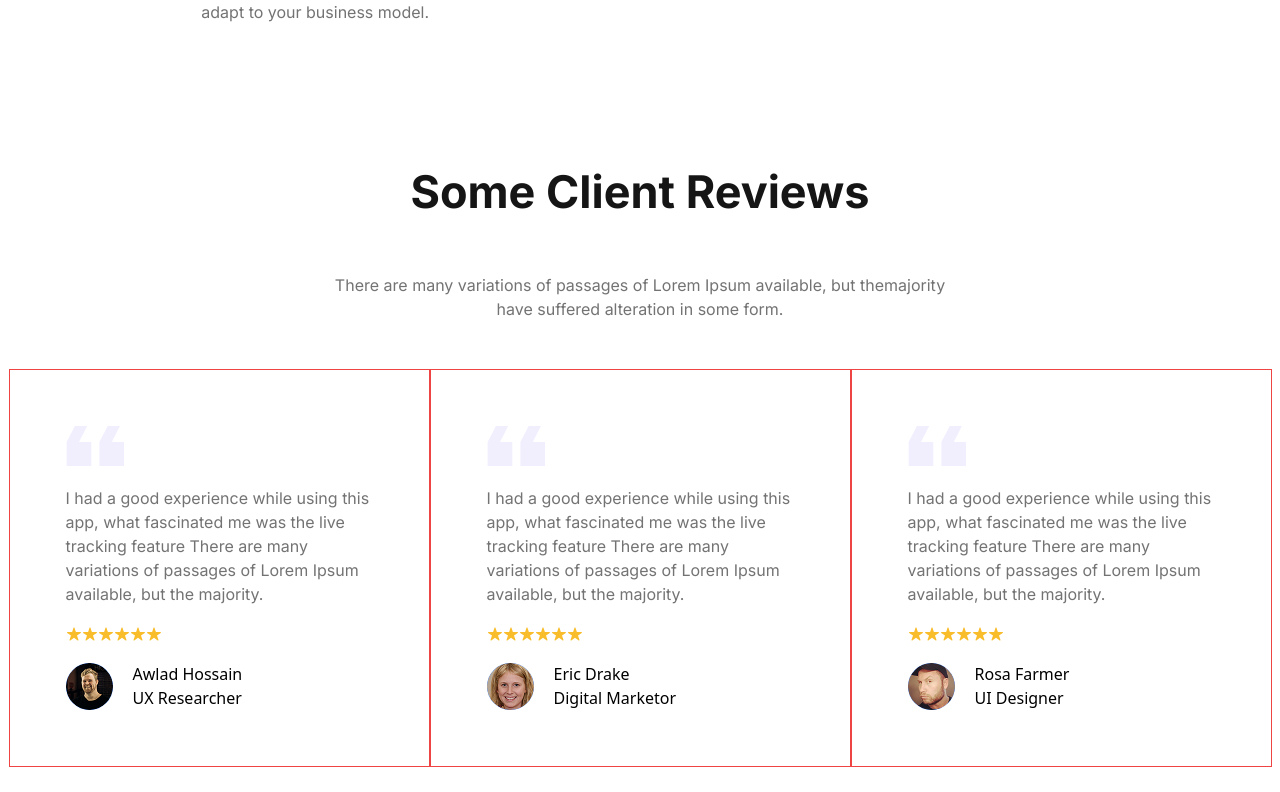
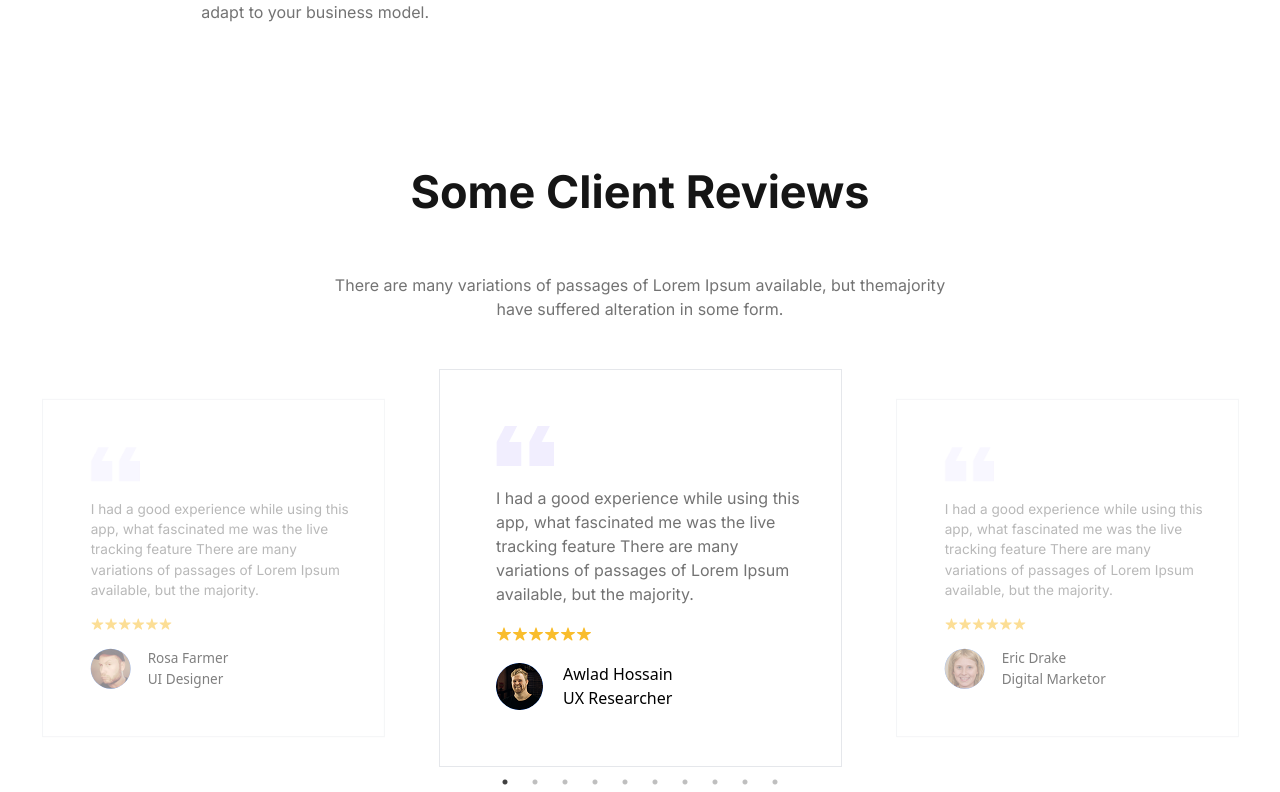
Before and after one commit to bijoysahadev/Agenc_, a React (Vite) app: page / in a window 1280 px wide. Shown: the part 6318-7110 px from the top of the page. Before the commit the page ends 7085 px from the top, so only its background shows below. Built offline with nearby package versions, Linux system fonts and the light colour scheme.

Commit message:
feat:client layout done !

```diff
--- a/package.json
+++ b/package.json
@@ -12,7 +12,9 @@
   "dependencies": {
     "react": "^19.2.8",
     "react-dom": "^19.2.8",
-    "react-icons": "^5.7.0"
+    "react-icons": "^5.7.0",
+    "react-slick": "^0.31.0",
+    "slick-carousel": "^1.8.1"
   },
   "devDependencies": {
     "@types/react": "^19.2.18",
--- a/src/Componets/ClientCard.jsx
+++ b/src/Componets/ClientCard.jsx
@@ -4,7 +4,7 @@ import { IoIosStar } from 'react-icons/io'
 import ClientICon from '../assets/clienticon.png'
 const ClientCard = ({className,tittle,icon,text1,text2}) => {
   return (
-       <div className='border border-red-500   py-14 px-14 flex flex-col  items-start justify-center gap-y-5 ' >
+       <div className='border hover:shadow-[0_10px_25px_-5px_rgba(99,102,241,0.25)] py-14 px-14 flex flex-col  items-start justify-center gap-y-5 ' >
         <div>
           <Image src={ClientICon} />
         </div>
--- a/src/Layouts/Client.jsx
+++ b/src/Layouts/Client.jsx
@@ -4,24 +4,83 @@ import Flex from '../Componets/Flex'
 import Heading from '../Componets/Heading'
 import SubHeading from '../Componets/SubHeading'
 import Image from '../Componets/Image'
-
+import Slider from "react-slick";
+import ReactSlick from "react-slick";
 import { IoIosStar } from "react-icons/io";
 import ClientIcon1 from '../assets/clientIcon1.png'
 import ClientIcon2 from '../assets/clientIcon2.png'
 import ClientIcon3 from '../assets/clientIcon3.png'
 import ClientCard from '../Componets/ClientCard'
+import "slick-carousel/slick/slick.css";
+import "slick-carousel/slick/slick-theme.css";
 const Client = () => {
+  const Slider = ReactSlick.default || ReactSlick;
+var settings = {
+  dots: true,
+  arrows: false,
+  infinite: true,
+  speed: 500,
+  slidesToShow: 3,        // Show 3 review cards in a row
+  slidesToScroll: 1,
+  centerMode: true,       // Center active item
+  centerPadding: "0px",   // Remove large padding
+  responsive: [
+    {
+      breakpoint: 1024,
+      settings: {
+        slidesToShow: 1,
+        centerPadding: "60px",
+      }
+    }
+  ]
+};
   return (
   <section>
     <Container>
       <Heading tittle={`Some Client Reviews`} />
       <SubHeading  className={`text-center mx-auto w-[620px] text-secondary font-normal py-12`}  text={`There are many variations of passages of Lorem Ipsum available, but themajority  have suffered alteration in some form.`}/>
     <Flex className={`items-center justify-center`} >
-     <ClientCard text1={`Awlad Hossain`}  text2={`UX Researcher`}  tittle={`I had a good experience while using this app, what fascinated me was the live tracking feature There are many variations of passages of Lorem Ipsum available, but the majority.`} icon={ClientIcon1} />
-     <ClientCard text1={'Eric Drake'}  text2={`Digital Marketor`}  tittle={`I had a good experience while using this app, what fascinated me was the live tracking feature There are many variations of passages of Lorem Ipsum available, but the majority.`} icon={ClientIcon2} />
-     <ClientCard text1={`Rosa Farmer`}  text2={`UI Designer`}  tittle={`I had a good experience while using this app, what fascinated me was the live tracking feature There are many variations of passages of Lorem Ipsum available, but the majority.`} icon={ClientIcon3} />
+
     </Flex>
     </Container>
+     <Slider {...settings}>
+
+
+
+
+
+  <div className='px-3' >
+ <ClientCard text1={`Awlad Hossain`}  text2={`UX Researcher`}  tittle={`I had a good experience while using this app, what fascinated me was the live tracking feature There are many variations of passages of Lorem Ipsum available, but the majority.`} icon={ClientIcon1} />
+  </div>
+     <div className='px-3' >
+ <ClientCard text1={'Eric Drake'}  text2={`Digital Marketor`}  tittle={`I had a good experience while using this app, what fascinated me was the live tracking feature There are many variations of passages of Lorem Ipsum available, but the majority.`} icon={ClientIcon2} />
+     </div>
+
+     <div className='px-3' >
+       <ClientCard text1={`Rosa Farmer`}  text2={`UI Designer`}  tittle={`I had a good experience while using this app, what fascinated me was the live tracking feature There are many variations of passages of Lorem Ipsum available, but the majority.`} icon={ClientIcon3} />
+     </div>
+     <div className='px-3' >
+       <ClientCard text1={`Rosa Farmer`}  text2={`UI Designer`}  tittle={`I had a good experience while using this app, what fascinated me was the live tracking feature There are many variations of passages of Lorem Ipsum available, but the majority.`} icon={ClientIcon3} />
+     </div>
+     <div className='px-3' >
+       <ClientCard text1={`Rosa Farmer`}  text2={`UI Designer`}  tittle={`I had a good experience while using this app, what fascinated me was the live tracking feature There are many variations of passages of Lorem Ipsum available, but the majority.`} icon={ClientIcon3} />
+     </div>
+     <div className='px-3' >
+       <ClientCard text1={`Rosa Farmer`}  text2={`UI Designer`}  tittle={`I had a good experience while using this app, what fascinated me was the live tracking feature There are many variations of passages of Lorem Ipsum available, but the majority.`} icon={ClientIcon3} />
+     </div>
+     <div className='px-3' >
+       <ClientCard text1={`Rosa Farmer`}  text2={`UI Designer`}  tittle={`I had a good experience while using this app, what fascinated me was the live tracking feature There are many variations of passages of Lorem Ipsum available, but the majority.`} icon={ClientIcon3} />
+     </div>
+     <div className='px-3' >
+       <ClientCard text1={`Rosa Farmer`}  text2={`UI Designer`}  tittle={`I had a good experience while using this app, what fascinated me was the live tracking feature There are many variations of passages of Lorem Ipsum available, but the majority.`} icon={ClientIcon3} />
+     </div>
+     <div className='px-3' >
+       <ClientCard text1={`Rosa Farmer`}  text2={`UI Designer`}  tittle={`I had a good experience while using this app, what fascinated me was the live tracking feature There are many variations of passages of Lorem Ipsum available, but the majority.`} icon={ClientIcon3} />
+     </div>
+     <div className='px-3' >
+       <ClientCard text1={`Rosa Farmer`}  text2={`UI Designer`}  tittle={`I had a good experience while using this app, what fascinated me was the live tracking feature There are many variations of passages of Lorem Ipsum available, but the majority.`} icon={ClientIcon3} />
+     </div>
+    </Slider>
   </section>
   )
 }
--- a/src/index.css
+++ b/src/index.css
@@ -1,3 +1,16 @@
 @tailwind base;
 @tailwind components;
 @tailwind utilities;
+
+/* Scale down non-active side cards and make them semi-transparent */
+.slick-slide {
+  opacity: 0.5;
+  transform: scale(0.85);
+  transition: transform 0.3s ease, opacity 0.3s ease;
+}
+
+/* Highlight and enlarge the centered active card */
+.slick-slide.slick-center {
+  opacity: 1;
+  transform: scale(1);
+}
```
Also changed, not shown: 1 other file (tests, documents, lock files or other folders).
